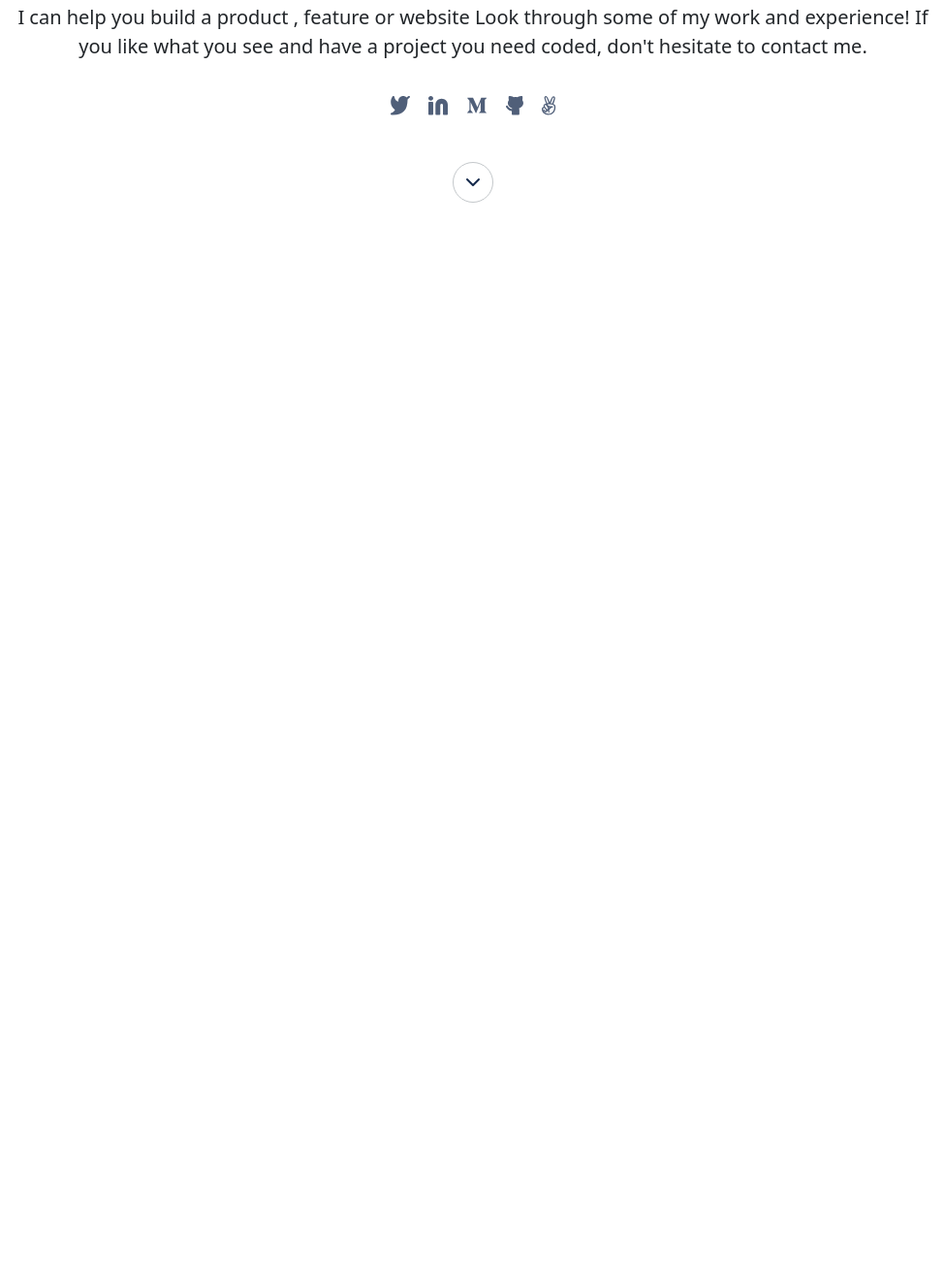
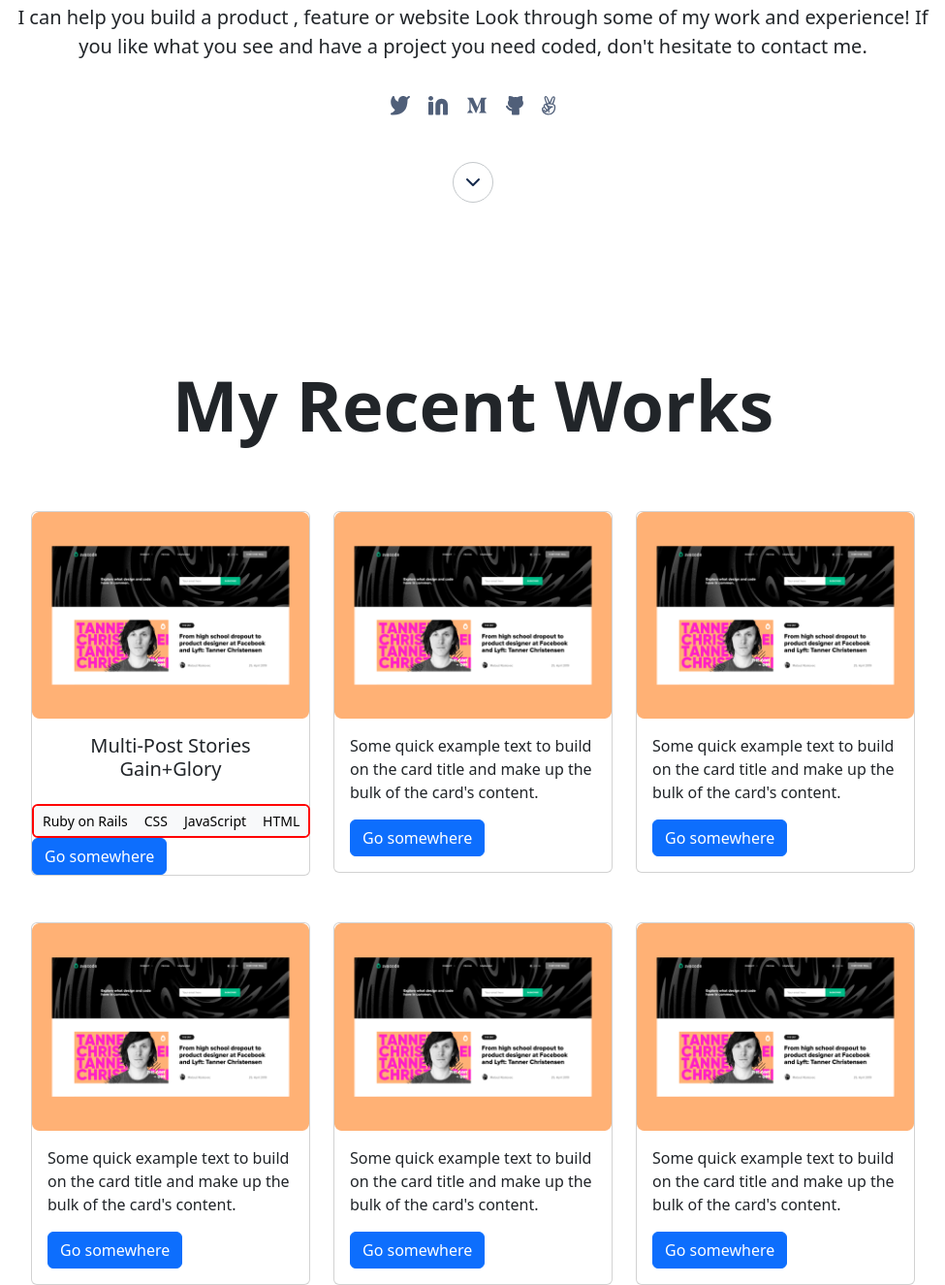
Before and after one commit to MalikTalha03/Portfolio-Bootstrap, a website: page index.html in a window 1280 px wide. Shown: the part 877-2202 px from the top of the page at 97% size, without its empty margins (152-1127 px from the left). Before the commit the page ends 1086 px from the top, so only its background shows below. Drawn offline with nearby package versions, Linux system fonts and the light colour scheme.

Commit message:
Updated HTML/CSS for cards

```diff
--- a/index.html
+++ b/index.html
@@ -38,7 +38,76 @@
             </div>
             <img src="./assets/arrowhead.svg" alt="arrow" class="rounded-circle border border-secondary-subtle p-2 mt-5">
         </div>
+    </div>
+    <div class="work-section">
+        <h1 class="text-center fw-bolder display-2 lh-base w-50 mx-auto">My Recent Works</h1>
+        <div class="container">
+            <div class="row justify-content-center">
+                <div class="col-12 col-md-4 mt-5 w-auto">
+                    <div class="card" style="width: 18rem;">
+                        <img src="./assets/Snapshoot1.png" class="card-img-top" alt="...">
+                        <div class="card-body p-0">
+                            <h5 class="card-title text-center mt-0 p-3">Multi-Post Stories Gain+Glory</h5>
+                            <div class="btn-group p-0" style="border:2px solid red" role="group" aria-label="Basic example">
+                                <button type="button" class="btn btn-light text-nowrap btn-sm">Ruby on Rails</button>
+                                <button type="button" class="btn btn-light btn-sm">CSS</button>
+                                <button type="button" class="btn btn-light btn-sm">JavaScript</button>
+                                <button type="button" class="btn btn-light btn-sm">HTML</button>
+                            </div>
+                            <a href="#" class="btn btn-primary">Go somewhere</a>
+                        </div>
+                    </div>
+                </div>
+                <div class="col-12 col-md-4 mt-5 w-auto">
+                    <div class="card" style="width: 18rem;">
+                        <img src="./assets/Snapshoot1.png" class="card-img-top" alt="...">
+                        <div class="card-body">
+                          <p class="card-text">Some quick example text to build on the card title and make up the bulk of the card's content.</p>
+                          <a href="#" class="btn btn-primary">Go somewhere</a>
+                        </div>
+                    </div>
+                </div>
+                <div class="col-12 col-md-4 mt-5 w-auto">
+                    <div class="card" style="width: 18rem;">
+                        <img src="./assets/Snapshoot1.png" class="card-img-top" alt="...">
+                        <div class="card-body">
+                          <p class="card-text">Some quick example text to build on the card title and make up the bulk of the card's content.</p>
+                          <a href="#" class="btn btn-primary">Go somewhere</a>
+                        </div>
+                    </div>
+                </div>
+            </div>
+            <div class="row justify-content-center">
+                <div class="col-12 col-md-4 mt-5 w-auto">
+                    <div class="card" style="width: 18rem;">
+                        <img src="./assets/Snapshoot1.png" class="card-img-top" alt="...">
+                        <div class="card-body">
+                          <p class="card-text">Some quick example text to build on the card title and make up the bulk of the card's content.</p>
+                          <a href="#" class="btn btn-primary">Go somewhere</a>
+                        </div>
+                    </div>
+                </div>
+                <div class="col-12 col-md-4 mt-5 w-auto">
+                    <div class="card" style="width: 18rem;">
+                        <img src="./assets/Snapshoot1.png" class="card-img-top" alt="...">
+                        <div class="card-body">
+                          <p class="card-text">Some quick example text to build on the card title and make up the bulk of the card's content.</p>
+                          <a href="#" class="btn btn-primary">Go somewhere</a>
+                        </div>
+                    </div>
+                </div>
+                <div class="col-12 col-md-4 mt-5 w-auto">
+                    <div class="card" style="width: 18rem;">
+                        <img src="./assets/Snapshoot1.png" class="card-img-top" alt="...">
+                        <div class="card-body">
+                          <p class="card-text">Some quick example text to build on the card title and make up the bulk of the card's content.</p>
+                          <a href="#" class="btn btn-primary">Go somewhere</a>
+                        </div>
+                    </div>
+                </div>
+            </div>
+        </div>
+    </div>
 
-    </div>
   </body>
 </html>
--- a/style.css
+++ b/style.css
@@ -1,3 +1,9 @@
+@import url(https://fonts.googleapis.com/css?family=Inter);
+
+.body {
+    font-family: 'Inter', sans-serif !important;
+}
+
 .navbar-toggler {
   margin-left: auto;
   border-color: transparent !important;
@@ -11,5 +17,5 @@
 }
 
 .text-center {
-    margin-top: 30%;
+  margin-top: 30%;
 }
```
